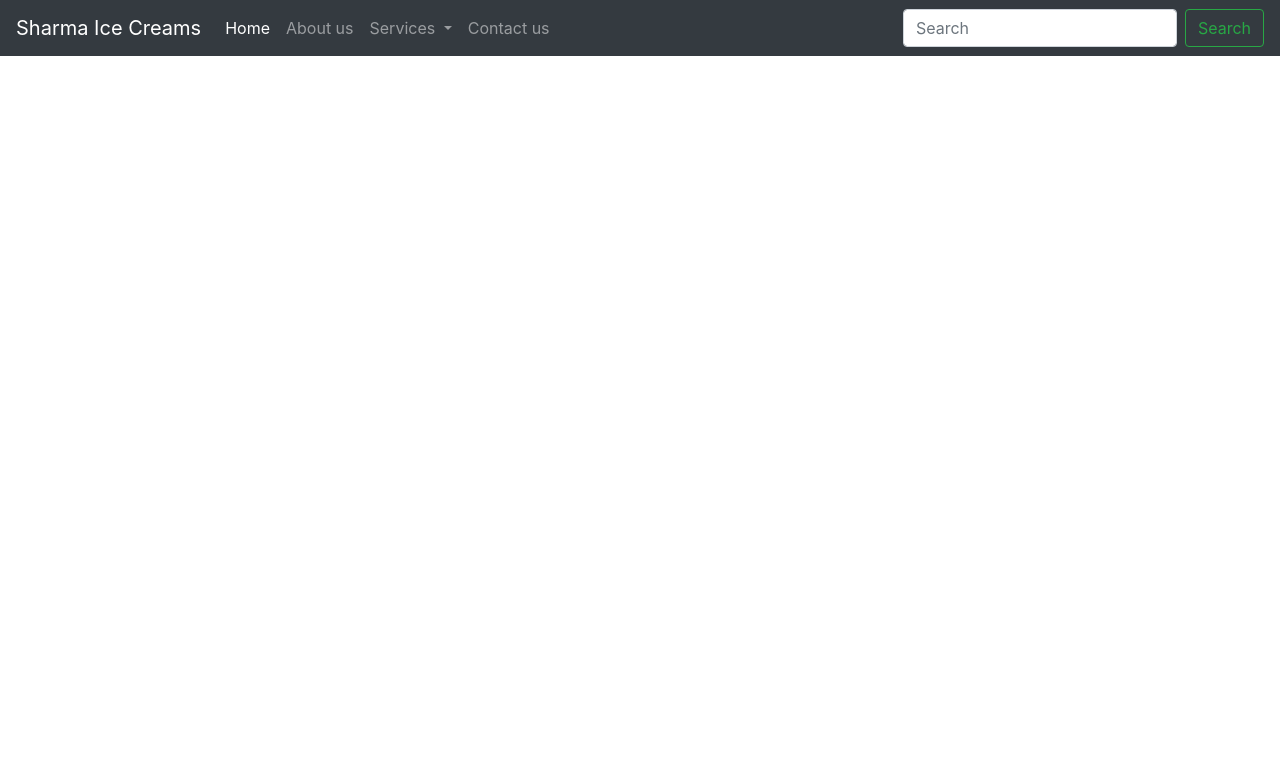
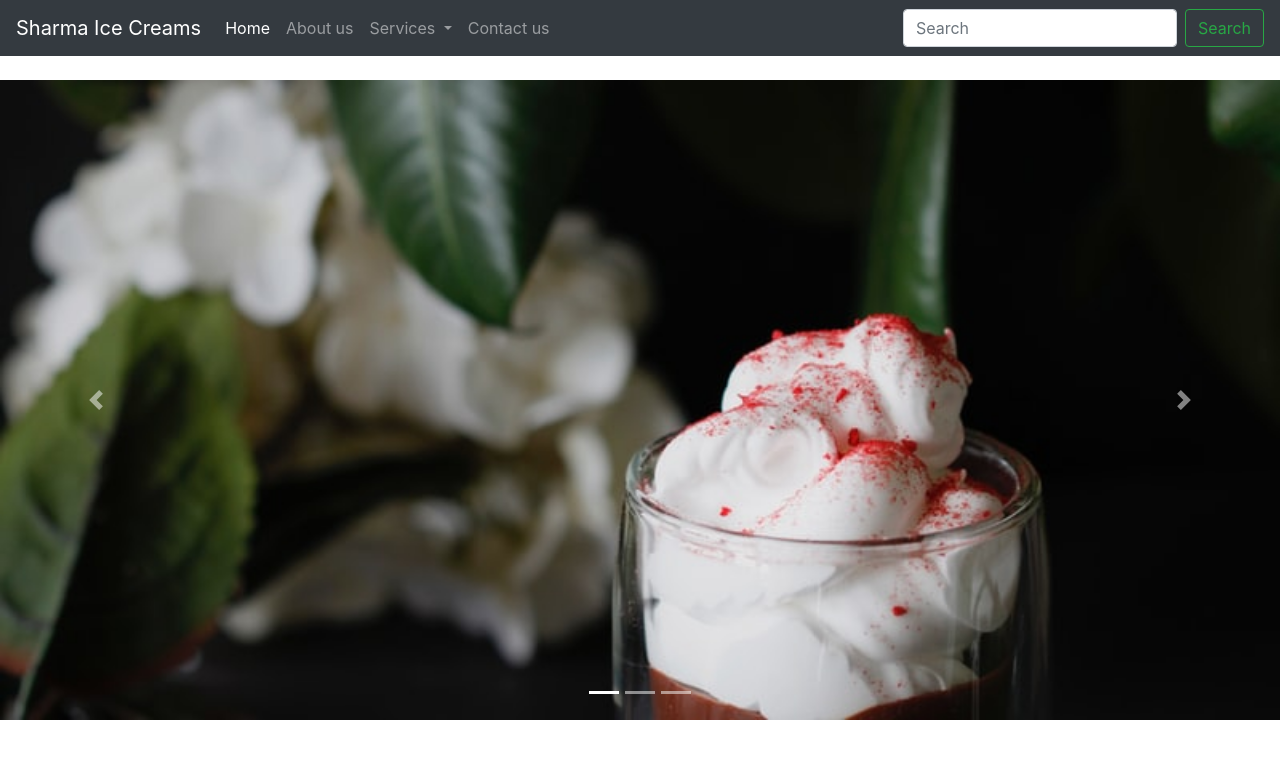
Before and after one commit to adityasharma3/IceCreamWebsite, a Django app: page / in a window 1280 px wide. Shown: the top 759 px of the page. Run offline with Django 3.2, Linux system fonts and the light colour scheme; some libraries are stand-ins or nearby versions.

Commit message:
editted index.html

```diff
--- a/home/views.py
+++ b/home/views.py
@@ -5,13 +5,13 @@ def index(request):
     context = {
         'variable' : 'this is sent'
     }
-    return render(request , 'index.htm' , context)
+    return render(request , 'index.html')
 
 def about(request):
-    return HttpResponse("about page")
+    return render(request , 'about.html')
 
 def services(request):
-    return HttpResponse("services page")
+    return render(request ,'services.html')
 
 def contact(request):
-    return HttpResponse("contact page")
+    return render(request , 'contact.html')
--- a/templates/base.htm
+++ b/templates/base.html
@@ -10,7 +10,7 @@
     <link rel="stylesheet" href="https://stackpath.bootstrapcdn.com/bootstrap/4.5.0/css/bootstrap.min.css"
         integrity="sha384-9aIt2nRpC12Uk9gS9baDl411NQApFmC26EwAOH8WgZl5MYYxFfc+NcPb1dKGj7Sk" crossorigin="anonymous">
 
-    <title> {% block title %} Sharma Ice Creams</title>
+    <title> {% block title %} {% endblock title %} | Sharma Ice Creams</title>
 </head>
 
 <body>
--- a/templates/index.htm
+++ /dev/null
@@ -1,70 +0,0 @@
-<!doctype html>
-<html lang="en">
-
-<head>
-    <!-- Required meta tags -->
-    <meta charset="utf-8">
-    <meta name="viewport" content="width=device-width, initial-scale=1, shrink-to-fit=no">
-
-    <!-- Bootstrap CSS -->
-    <link rel="stylesheet" href="https://stackpath.bootstrapcdn.com/bootstrap/4.5.0/css/bootstrap.min.css"
-        integrity="sha384-9aIt2nRpC12Uk9gS9baDl411NQApFmC26EwAOH8WgZl5MYYxFfc+NcPb1dKGj7Sk" crossorigin="anonymous">
-
-    <title>Sharma Ice Creams</title>
-</head>
-
-<body>
-    <nav class="navbar navbar-expand-lg navbar-dark bg-dark">
-        <a class="navbar-brand" href="#">Sharma Ice Creams</a>
-        <button class="navbar-toggler" type="button" data-toggle="collapse" data-target="#navbarSupportedContent"
-            aria-controls="navbarSupportedContent" aria-expanded="false" aria-label="Toggle navigation">
-            <span class="navbar-toggler-icon"></span>
-        </button>
-
-        <div class="collapse navbar-collapse" id="navbarSupportedContent">
-            <ul class="navbar-nav mr-auto">
-                <li class="nav-item active">
-                    <a class="nav-link" href="/">Home<span class="sr-only">(current)</span></a>
-                </li>
-                <li class="nav-item">
-                    <a class="nav-link" href="/about">About us</a>
-                </li>
-                <li class="nav-item dropdown">
-                    <a class="nav-link dropdown-toggle" href="/services" id="navbarDropdown" role="button" data-toggle="dropdown"
-                        aria-haspopup="true" aria-expanded="false">
-                        Services
-                    </a>
-                    <div class="dropdown-menu" aria-labelledby="navbarDropdown">
-                        <a class="dropdown-item" href="/services">Our Ice Creams</a>
-                        <a class="dropdown-item" href="https://www.google.com/maps/search/ice+creams/">Where?</a>
-                        <div class="dropdown-divider"></div>
-                        <a class="dropdown-item" href="#">Coustomer reviews</a>
-                    </div>
-                </li>
-                <li class="nav-item">
-                    <a class="nav-link" href="/contact">Contact us</a>
-                </li>
-
-
-            </ul>
-            <form class="form-inline my-2 my-lg-0">
-                <input class="form-control mr-sm-2" type="search" placeholder="Search" aria-label="Search">
-                <button class="btn btn-outline-success my-2 my-sm-0" type="submit">Search</button>
-            </form>
-        </div>
-    </nav>
-
-    <!-- Optional JavaScript -->
-    <!-- jQuery first, then Popper.js, then Bootstrap JS -->
-    <script src="https://code.jquery.com/jquery-3.5.1.slim.min.js"
-        integrity="sha384-DfXdz2htPH0lsSSs5nCTpuj/zy4C+OGpamoFVy38MVBnE+IbbVYUew+OrCXaRkfj"
-        crossorigin="anonymous"></script>
-    <script src="https://cdn.jsdelivr.net/npm/popper.js@1.16.0/dist/umd/popper.min.js"
-        integrity="sha384-Q6E9RHvbIyZFJoft+2mJbHaEWldlvI9IOYy5n3zV9zzTtmI3UksdQRVvoxMfooAo"
-        crossorigin="anonymous"></script>
-    <script src="https://stackpath.bootstrapcdn.com/bootstrap/4.5.0/js/bootstrap.min.js"
-        integrity="sha384-OgVRvuATP1z7JjHLkuOU7Xw704+h835Lr+6QL9UvYjZE3Ipu6Tp75j7Bh/kR0JKI"
-        crossorigin="anonymous"></script>
-</body>
-
-</html>
--- /dev/null
+++ b/templates/index.html
@@ -0,0 +1,36 @@
+{% extends 'base.html' %}
+
+
+{% block title %} Home {% endblock title %}
+
+{% block body %}
+
+<div class="cont my-4">
+    <div id="carouselExampleIndicators" class="carousel slide" data-ride="carousel">
+        <ol class="carousel-indicators">
+            <li data-target="#carouselExampleIndicators" data-slide-to="0" class="active"></li>
+            <li data-target="#carouselExampleIndicators" data-slide-to="1"></li>
+            <li data-target="#carouselExampleIndicators" data-slide-to="2"></li>
+        </ol>
+        <div class="carousel-inner">
+            <div class="carousel-item active">
+                <img src="/static/img/2.jfif" class="d-block w-100" alt="...">
+            </div>
+            <div class="carousel-item">
+                <img src="https://source.unsplash.com/1000x600/?icecream" class="d-block w-100" alt="...">
+            </div>
+            <div class="carousel-item">
+                <img src="https://images.unsplash.com/photo-1545396635-c83eba7be00f?crop=entropy&cs=tinysrgb&fit=crop&fm=jpg&h=600&ixid=eyJhcHBfaWQiOjF9&ixlib=rb-1.2.1&q=80&w=1000" class="d-block w-100" alt="...">
+            </div>
+        </div>
+        <a class="carousel-control-prev" href="#carouselExampleIndicators" role="button" data-slide="prev">
+            <span class="carousel-control-prev-icon" aria-hidden="true"></span>
+            <span class="sr-only">Previous</span>
+        </a>
+        <a class="carousel-control-next" href="#carouselExampleIndicators" role="button" data-slide="next">
+            <span class="carousel-control-next-icon" aria-hidden="true"></span>
+            <span class="sr-only">Next</span>
+        </a>
+    </div>
+</div>
+{% endblock body %}
```
Also changed, not shown: templates/about.html (added, +7 -0 lines), templates/contact.html (added, +8 -0 lines), templates/services.html (added, +8 -0 lines), static/img/1.jfif (added), static/img/2.jfif (added).
